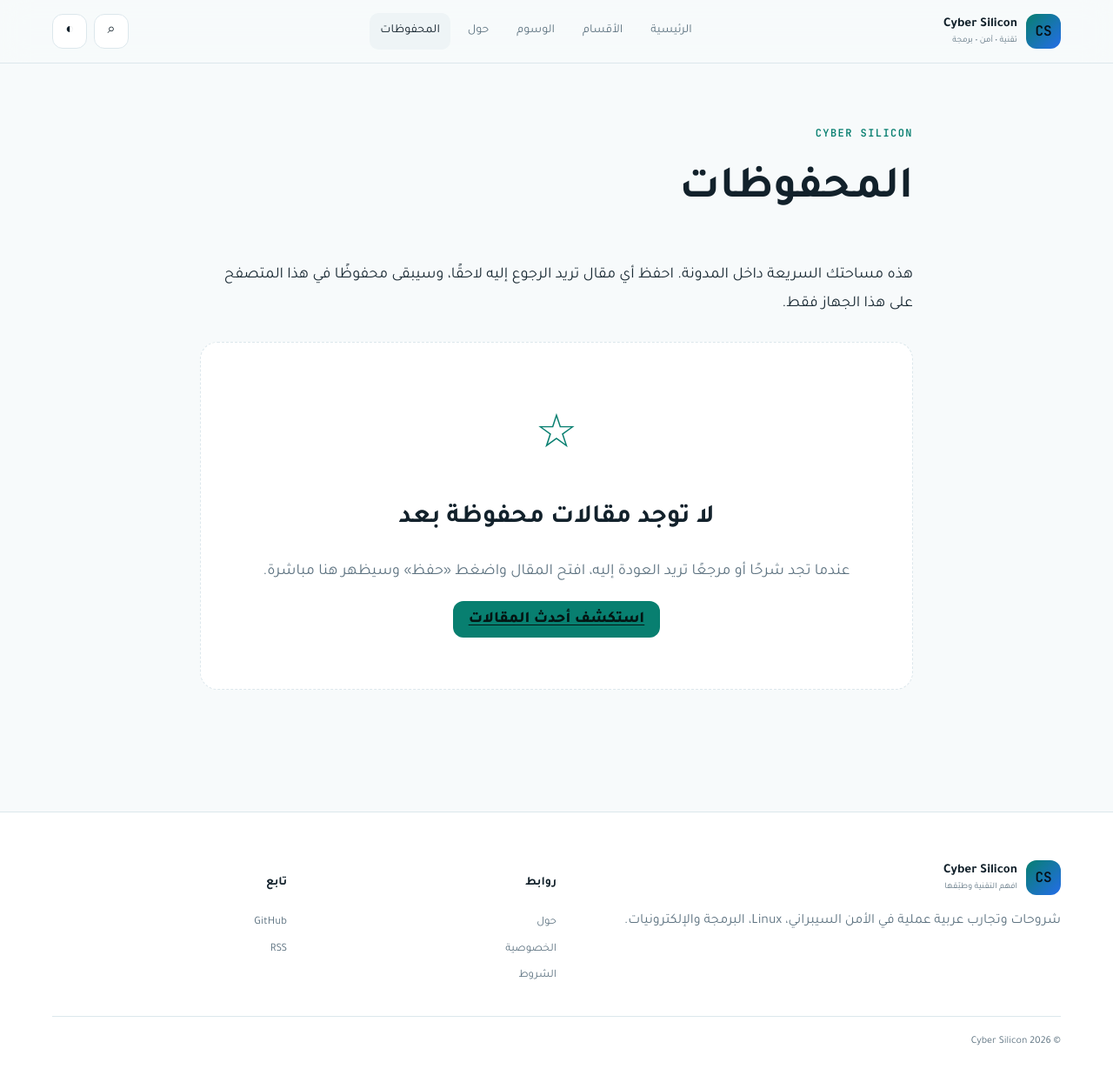
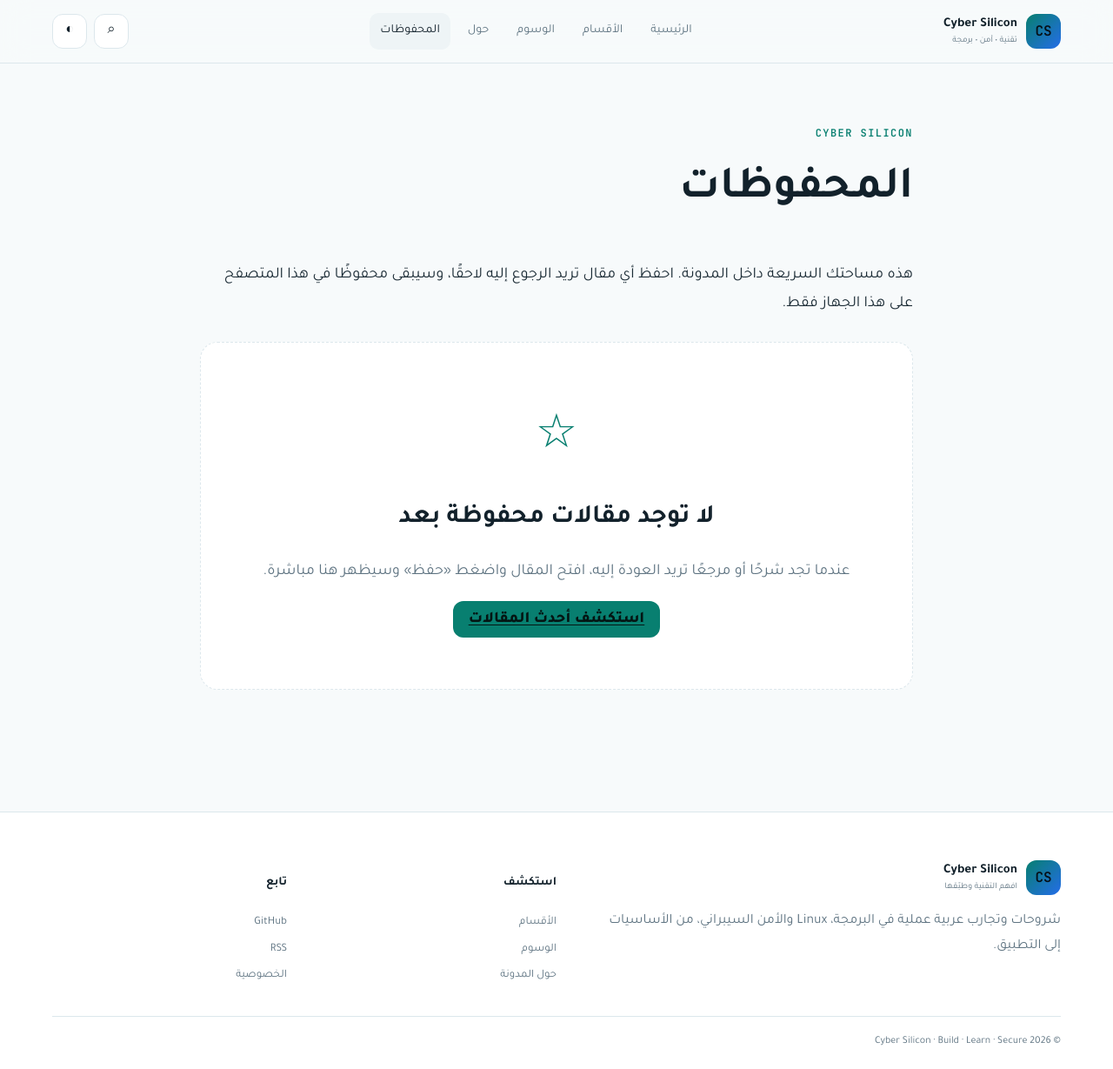
Before and after one commit to cyber-silicon/cyber-silicon.github.io, a Jekyll site: the page built from _pages/bookmarks.html, in a window 1280 px wide and 1229 px high. Shown: the whole window at 87% size. Built offline with Jekyll 4.4.1, drawn with Linux system fonts in a browser that asks for light colours.

Commit message:
Align footer identity with programming and cybersecurity

```diff
--- a/_includes/footer.html
+++ b/_includes/footer.html
@@ -2,10 +2,10 @@
   <div class="shell footer-grid">
     <div>
       <div class="brand footer-brand"><span class="brand-mark">CS</span><span><strong>Cyber Silicon</strong><small>افهم التقنية وطبّقها</small></span></div>
-      <p>شروحات وتجارب عربية عملية في الأمن السيبراني، Linux، البرمجة والإلكترونيات.</p>
+      <p>شروحات وتجارب عربية عملية في البرمجة، Linux والأمن السيبراني، من الأساسيات إلى التطبيق.</p>
     </div>
-    <div><h3>روابط</h3><a href="{{ '/about/' | relative_url }}">حول</a><a href="{{ '/privacy/' | relative_url }}">الخصوصية</a><a href="{{ '/terms/' | relative_url }}">الشروط</a></div>
-    <div><h3>تابع</h3><a href="https://github.com/cyber-silicon" target="_blank" rel="noopener">GitHub</a><a href="{{ '/feed.xml' | relative_url }}">RSS</a></div>
+    <div><h3>استكشف</h3><a href="{{ '/categories/' | relative_url }}">الأقسام</a><a href="{{ '/tags/' | relative_url }}">الوسوم</a><a href="{{ '/about/' | relative_url }}">حول المدونة</a></div>
+    <div><h3>تابع</h3><a href="https://github.com/cyber-silicon" target="_blank" rel="noopener noreferrer">GitHub</a><a href="{{ '/feed.xml' | relative_url }}">RSS</a><a href="{{ '/privacy/' | relative_url }}">الخصوصية</a></div>
   </div>
-  <div class="shell footer-bottom">© {{ 'now' | date: '%Y' }} Cyber Silicon</div>
+  <div class="shell footer-bottom">© {{ 'now' | date: '%Y' }} Cyber Silicon · Build · Learn · Secure</div>
 </footer>
```
